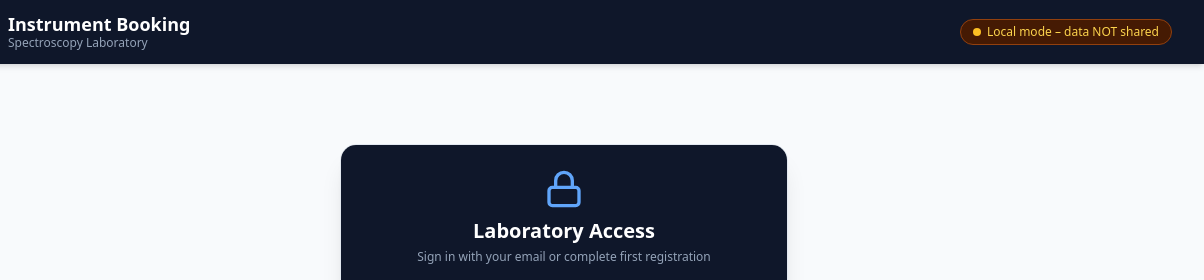
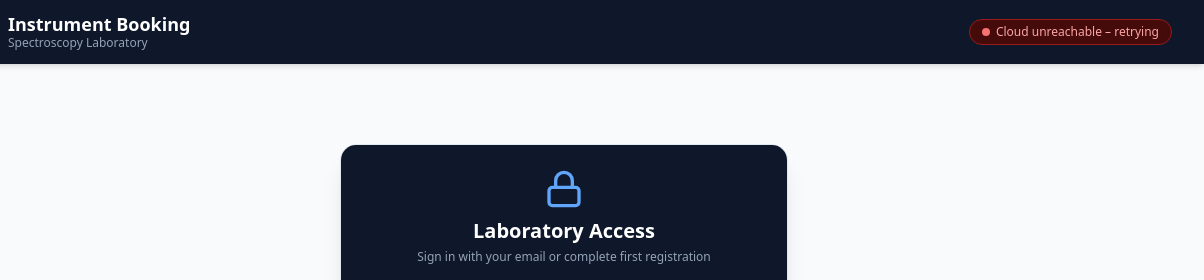
Before and after one commit to cdlabatpisa/spectroscopy_for_fun_and_profit, a plain HTML site: page index.html in a window 1280 px wide. Shown: the top 280 px of the page, 76-1280 px from the left. Drawn offline with nearby package versions, Linux system fonts and the light colour scheme; no server answers.

Commit message:
Set Firebase URL for Realtime Database

```diff
--- a/index.html
+++ b/index.html
@@ -406,7 +406,7 @@
     //   "https://my-lab-default-rtdb.europe-west1.firebasedatabase.app"
     // (no trailing slash). If left empty the app runs in LOCAL MODE:
     // every browser keeps its own data and bookings are NOT shared.
-    const FIREBASE_URL = "";
+    const FIREBASE_URL = "https://strumenti-lab-default-rtdb.europe-west1.firebasedatabase.app";
 
     // Logo shown in the header, left of "Instrument Booking".
     // Use a file next to this page (e.g. "logo.png") or a full https:// URL.
```
